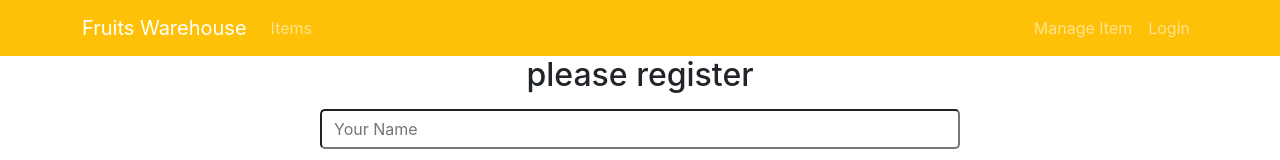
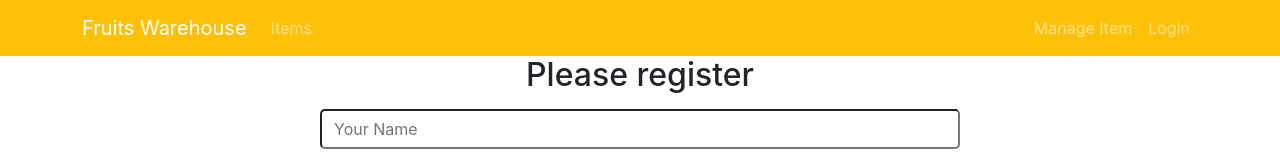
Before and after one commit to yaminhossen/warehouse-management-client, a React (Create React App) app: page /register in a window 1280 px wide. Shown: the top 160 px of the page. Built offline with nearby package versions, Linux system fonts and the light colour scheme.

Commit message:
create user with firebase hook

```diff
--- a/package.json
+++ b/package.json
@@ -11,6 +11,7 @@
     "react": "^18.1.0",
     "react-bootstrap": "^2.3.1",
     "react-dom": "^18.1.0",
+    "react-firebase-hooks": "^5.0.3",
     "react-router-dom": "^6.3.0",
     "react-scripts": "5.0.1",
     "web-vitals": "^2.1.4"
--- a/src/Pages/Login/Register/Register.js
+++ b/src/Pages/Login/Register/Register.js
@@ -1,8 +1,16 @@
 import React from 'react';
 import { Link, useNavigate } from 'react-router-dom';
+import { useCreateUserWithEmailAndPassword } from 'react-firebase-hooks/auth';
 import './Register.css'
+import auth from '../../../firebase.init';
 
 const Register = () => {
+    const [
+        createUserWithEmailAndPassword,
+        user,
+        loading,
+        error,
+    ] = useCreateUserWithEmailAndPassword(auth);
     const navigate = useNavigate();
     const navigateLogin = () => {
         navigate('/login')
@@ -12,10 +20,13 @@ const Register = () => {
         const name = event.target.name.value;
         const email = event.target.email.value;
         const password = event.target.password.value;
+        console.log(email, password);
+
+        createUserWithEmailAndPassword(email, password)
     }
     return (
         <div className='register-form'>
-            <h2 className='text-center'>please register</h2>
+            <h2 className='text-center'>Please register</h2>
             <form onSubmit={handleRegister}>
                 <input type="text" name="name" id="" placeholder='Your Name' />
                 <input type="email" name="email" id="" placeholder='Email Address' required />
```
Also changed, not shown: 1 other file (tests, documents, lock files or other folders).
